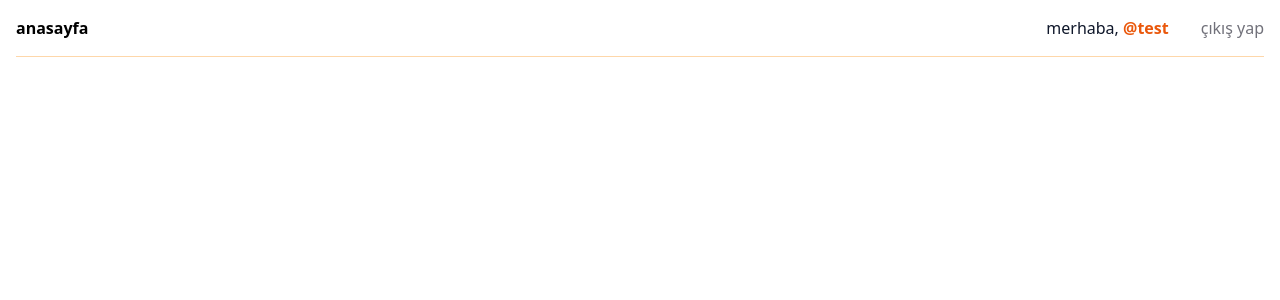
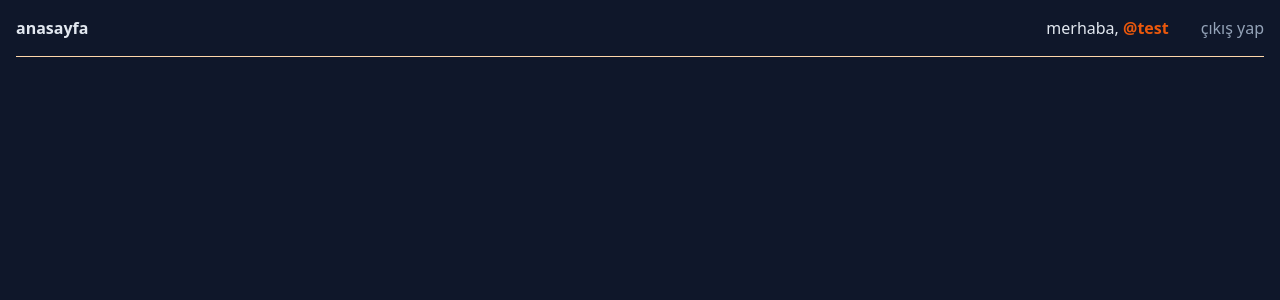
Before and after one commit to gor2em/vue3-pinia-auth, a Vue app: page /home in a window 1280 px wide. Shown: the top 300 px of the page. Built offline with nearby package versions, Linux system fonts and the light colour scheme.

Commit message:
update colors

```diff
--- a/src/App.vue
+++ b/src/App.vue
@@ -3,7 +3,9 @@
 </script>
 <template>
 
-  <router-view></router-view>
+  <div class="bg-slate-900 h-screen">
+    <router-view></router-view>
+  </div>
 
 </template>
 <style scoped>
--- a/src/views/Home.vue
+++ b/src/views/Home.vue
@@ -9,13 +9,13 @@
 
             <nav class="w-full">
                 <ul>
-                    <li class="font-bold">anasayfa</li>
+                    <li class="font-bold text-slate-200">anasayfa</li>
                 </ul>
             </nav>
 
             <div class="flex gap-8 whitespace-nowrap">
-                <p class="text-slate-900">merhaba, <span class="font-bold text-orange-600">@test</span></p>
-                <p class="text-zinc-500 cursor-pointer hover:underline" @click="$router.push({ name: 'login' })">çıkış
+                <p class="text-slate-200">merhaba, <span class="font-bold text-orange-600">@test</span></p>
+                <p class="text-slate-400 cursor-pointer hover:text-slate-200" @click="$router.push({ name: 'login' })">çıkış
                     yap</p>
             </div>
 
```
